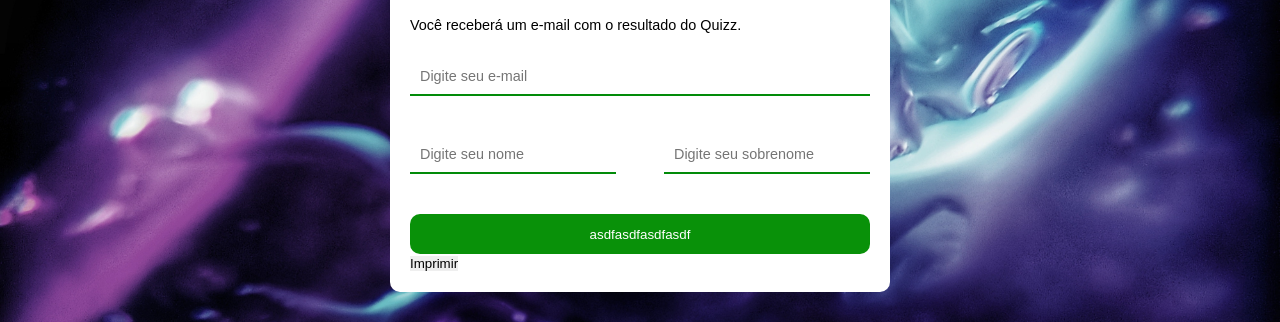
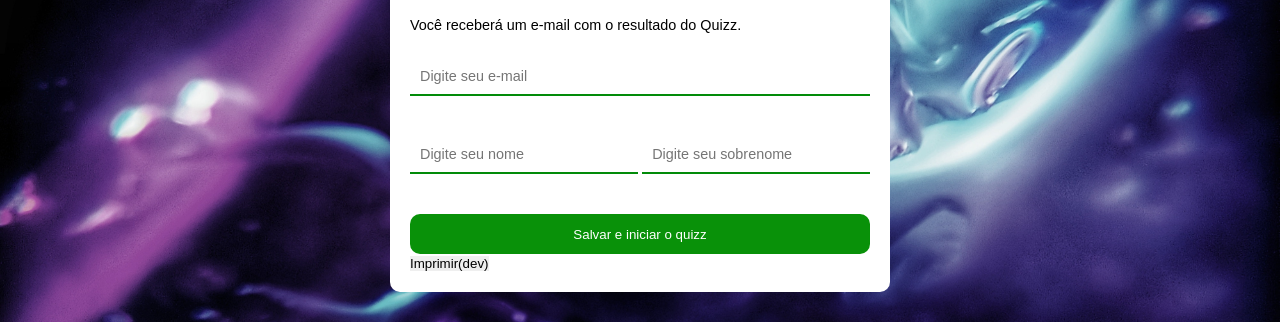
Before and after one commit to ICEI-PUC-Minas-PPLES-TI/PLF-ES-2021-2-TI1-7946100-crimes-ciberneticos-02, a plain HTML site: page Codigo/register/quizzRegister.html in a window 1280 px wide. Shown: the part 209-531 px from the top of the page. Drawn offline with Linux system fonts and the light colour scheme; files whose address does not match are found by name.

Commit message:
UPDATE register

```diff
--- a/Codigo/register/quizzRegister.css
+++ b/Codigo/register/quizzRegister.css
@@ -49,21 +49,16 @@ body{
     text-align: left;
     font-size:  .9rem;
 }
-
-#registerForm{
-    display: flex;
+#name {
+    display: inline-flex;
     flex-wrap: wrap;
-    justify-content: space-between;
+    max-width: 49.5%;
 }
 
-.fullBox{
-    flex: 1 1 100%;
-    position: relative;
-}
-
-.halfBox{
-    flex: 1 1 45%;
-    position: relative;
+#lastName {
+    display: inline-flex;
+    flex-wrap: wrap;
+    max-width: 49.5%;
 }
 
 .spacing {
--- a/Codigo/register/quizzRegister.html
+++ b/Codigo/register/quizzRegister.html
@@ -1,41 +1,25 @@
 <!DOCTYPE html>
 <html lang="pt-br">
-
   <head>
-    <meta charset="UTF-8">
-    <meta http-equiv="X-UA-Compatible" content="IE=edge">
-    <meta name="viewport" content="width=device-width, initial-scale=1.0">
-    <link rel="stylesheet" href="quizzRegister.css">
+    <meta charset="UTF-8" />
+    <meta http-equiv="X-UA-Compatible" content="IE=edge" />
+    <meta name="viewport" content="width=device-width, initial-scale=1.0" />
+    <link rel="stylesheet" href="quizzRegister.css" />
     <title>Registro</title>
   </head>
-
   <body>
     <div id="mainContainerRegister">
       <h1>Informe seu e-mail para salvar seus dados</h1>
       <p>Você receberá um e-mail com o resultado do Quizz.</p>
       <div id="registerForm">
-            <div class="fullBox">
-                <input type="text" id="email" placeholder="Digite seu e-mail">
+        <input type="text" id="email" placeholder="Digite seu e-mail" />
+        <input type="text" id="name" placeholder="Digite seu nome" />
+        <input type="text" id="lastName" placeholder="Digite seu sobrenome" />
       </div>
-            <div id="halfBox spacing">
-                <input type="text" id="name" placeholder="Digite seu nome">
-            </div>
-            <div id="halfBox">
-                <input type="text"  id="lastName" placeholder="Digite seu sobrenome">
-            </div>
-            <div class="fullBox">
-                <button id="salvar">asdfasdfasdfasdf
-
-                </button>
-                <button id="imprimir">Imprimir</button>
+      <button id="salvar">Salvar e iniciar o quizz</button>
+      <button id="imprimir">Imprimir(dev)</button>
       <div id="tela"></div>
     </div>
-        </div>
-    </div>
-
-
-
     <script src="quizzRegister.js"></script>
   </body>
-
 </html>
--- a/Codigo/register/quizzRegister.js
+++ b/Codigo/register/quizzRegister.js
@@ -25,9 +25,9 @@ function registrarUsuario() {
   let objDados = lerDados();
 
   //registrar novo usuário
-  let strEmail = document.getElementById('inputEmail').value;
-  let strNome = document.getElementById('inputName').value;
-  let strSobrenome = document.getElementById('inputLastName').value;
+  let strEmail = document.getElementById('email').value;
+  let strNome = document.getElementById('name').value;
+  let strSobrenome = document.getElementById('lastName').value;
   let novoUsuario = {
     email: strEmail,
     nome: strNome,
```
Lines whose indentation alone changed are shown as unchanged.
